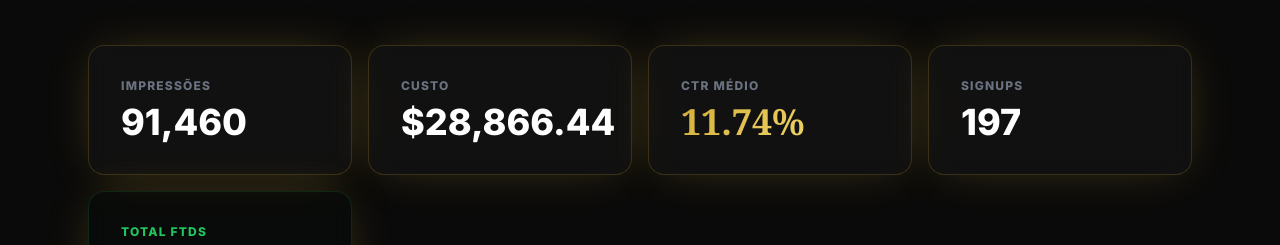
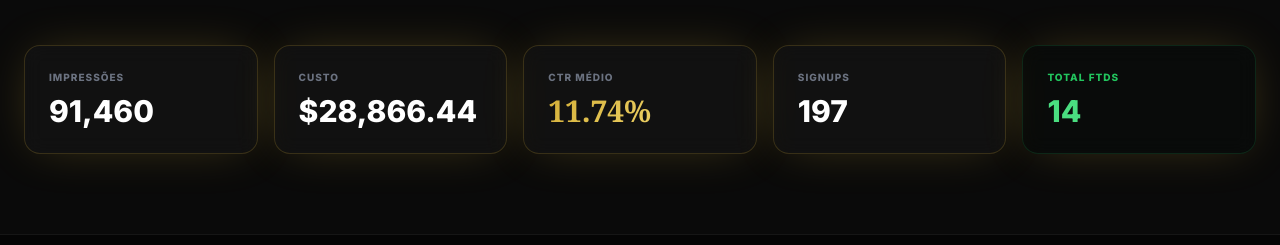
Before and after one commit to catarinadorey/Action-Plan-2026-Pickswise-GA, a plain HTML site: page index.html in a window 1280 px wide. Shown: the part 672-917 px from the top of the page. Drawn offline with nearby package versions, Linux system fonts and the light colour scheme.

Commit message:
Update index.html

```diff
--- a/index.html
+++ b/index.html
@@ -47,29 +47,36 @@
   </section>
 
   <section class="bg-[#0A0A0A] py-20 relative">
-    <div class="max-w-6xl mx-auto px-6">
+    <div class="max-w-7xl mx-auto px-6">
       <h2 class="text-center text-white text-3xl font-bold mb-12 uppercase tracking-widest">Performance 2025 <span class="text-[#D4AF37]">_</span></h2>
-      <div class="grid grid-cols-2 md:grid-cols-4 gap-4">
-        <div class="casino-card p-8 rounded-2xl hero-glow group hover:border-[#D4AF37] transition-all">
-          <p class="text-gray-500 text-xs uppercase font-bold tracking-widest mb-2 group-hover:text-[#D4AF37]">Impressões</p>
-          <p class="text-4xl font-black text-white">91,460</p>
+
+      <div class="flex flex-wrap lg:flex-nowrap justify-center gap-4">
+
+        <div class="casino-card p-6 rounded-2xl hero-glow group hover:border-[#D4AF37] transition-all flex-1 min-w-[180px]">
+          <p class="text-gray-500 text-[10px] uppercase font-bold tracking-widest mb-2 group-hover:text-[#D4AF37]">Impressões</p>
+          <p class="text-3xl font-black text-white">91,460</p>
         </div>
-        <div class="casino-card p-8 rounded-2xl hero-glow group hover:border-[#D4AF37] transition-all">
-          <p class="text-gray-500 text-xs uppercase font-bold tracking-widest mb-2 group-hover:text-[#D4AF37]">Custo</p>
-          <p class="text-4xl font-black text-white">$28,866.44</p>
+
+        <div class="casino-card p-6 rounded-2xl hero-glow group hover:border-[#D4AF37] transition-all flex-1 min-w-[180px]">
+          <p class="text-gray-500 text-[10px] uppercase font-bold tracking-widest mb-2 group-hover:text-[#D4AF37]">Custo</p>
+          <p class="text-3xl font-black text-white">$28,866.44</p>
         </div>
-        <div class="casino-card p-8 rounded-2xl hero-glow group hover:border-[#D4AF37] transition-all">
-          <p class="text-gray-500 text-xs uppercase font-bold tracking-widest mb-2 group-hover:text-[#D4AF37]">CTR Médio</p>
-          <p class="text-4xl font-black gold-text font-serif">11.74%</p>
+
+        <div class="casino-card p-6 rounded-2xl hero-glow group hover:border-[#D4AF37] transition-all flex-1 min-w-[180px]">
+          <p class="text-gray-500 text-[10px] uppercase font-bold tracking-widest mb-2 group-hover:text-[#D4AF37]">CTR Médio</p>
+          <p class="text-3xl font-black gold-text font-serif">11.74%</p>
         </div>
-        <div class="casino-card p-8 rounded-2xl hero-glow group hover:border-[#D4AF37] transition-all">
-          <p class="text-gray-500 text-xs uppercase font-bold tracking-widest mb-2 group-hover:text-[#D4AF37]">Signups</p>
-          <p class="text-4xl font-black text-white">197</p>
+
+        <div class="casino-card p-6 rounded-2xl hero-glow group hover:border-[#D4AF37] transition-all flex-1 min-w-[180px]">
+          <p class="text-gray-500 text-[10px] uppercase font-bold tracking-widest mb-2 group-hover:text-[#D4AF37]">Signups</p>
+          <p class="text-3xl font-black text-white">197</p>
         </div>
-        <div class="casino-card p-8 rounded-2xl hero-glow group hover:border-[#D4AF37] transition-all border-green-900/40 bg-green-950/5">
-          <p class="text-green-500 text-xs uppercase font-bold tracking-widest mb-2">Total FTDs</p>
-          <p class="text-4xl font-black text-green-400">14</p>
+
+        <div class="casino-card p-6 rounded-2xl hero-glow group hover:border-[#D4AF37] transition-all border-green-900/40 bg-green-950/5 flex-1 min-w-[180px]">
+          <p class="text-green-500 text-[10px] uppercase font-bold tracking-widest mb-2">Total FTDs</p>
+          <p class="text-3xl font-black text-green-400">14</p>
         </div>
+
       </div>
     </div>
   </section>
@@ -118,7 +125,6 @@
 
   <section class="max-w-6xl mx-auto px-6 py-24">
     <h2 class="text-3xl font-bold text-white text-center mb-16 uppercase tracking-tighter italic">Novo Framework Estratégico</h2>
-
     <div class="grid md:grid-cols-2 gap-8 items-center">
       <div class="p-8 rounded-2xl border border-gray-800 bg-black grayscale opacity-50">
         <p class="text-xs uppercase font-bold text-gray-500 mb-4">Funil Antigo</p>
```
